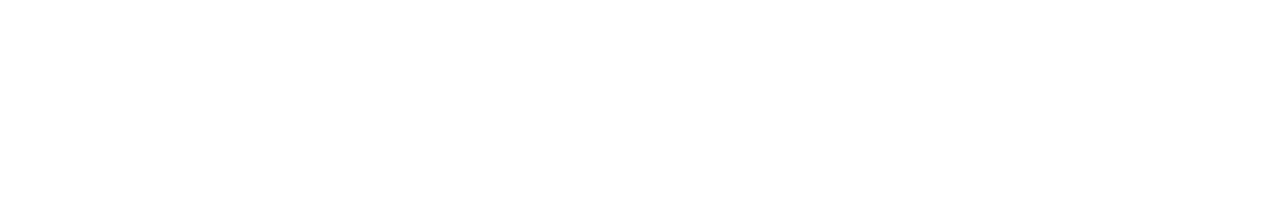
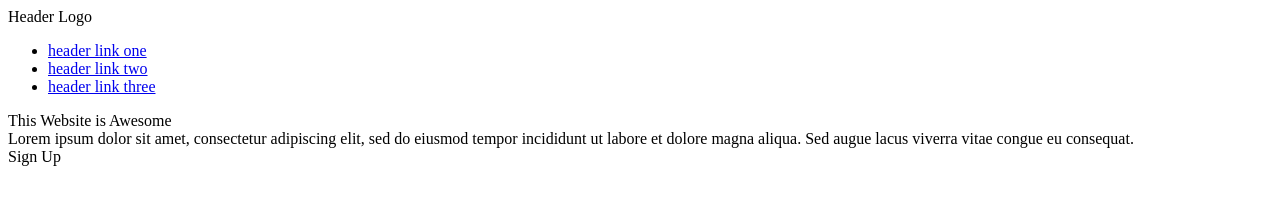
Before and after one commit to ShihaabYF/flex-odin-project, a plain HTML site: page index.html in a window 1280 px wide. Drawn offline with Linux system fonts and the light colour scheme.

Commit message:
Add the content that will goes in 1st container

```diff
--- a/index.html
+++ b/index.html
@@ -11,6 +11,31 @@
     <body>
         <div class="first-container">
 
+            <div class="header">
+                <div class="header-logo">Header Logo</div>
+                <ul class="header-links">
+                    <li><a href="#">header link one</a></li>
+                    <li><a href="#">header link two</a></li>
+                    <li><a href="#">header link three</a></li>
+                </ul>
+
+                <div class="hero-block">
+                    <div class="hero-left">
+                        <div class="Hero-title">
+                            This Website is Awesome
+                        </div>
+                        <div class="hero text">
+                            Lorem ipsum dolor sit amet, consectetur adipiscing elit, sed do eiusmod tempor incididunt ut labore et dolore magna aliqua. Sed augue lacus viverra vitae congue eu consequat.
+                        </div>
+                        <div class="sign-up">Sign Up</div>
+                        </div>
+
+                        <div class="img-holder"></div>
+
+                </div>
+
+
+            </div>
         </div>
 
         <div class="second-container">
```
